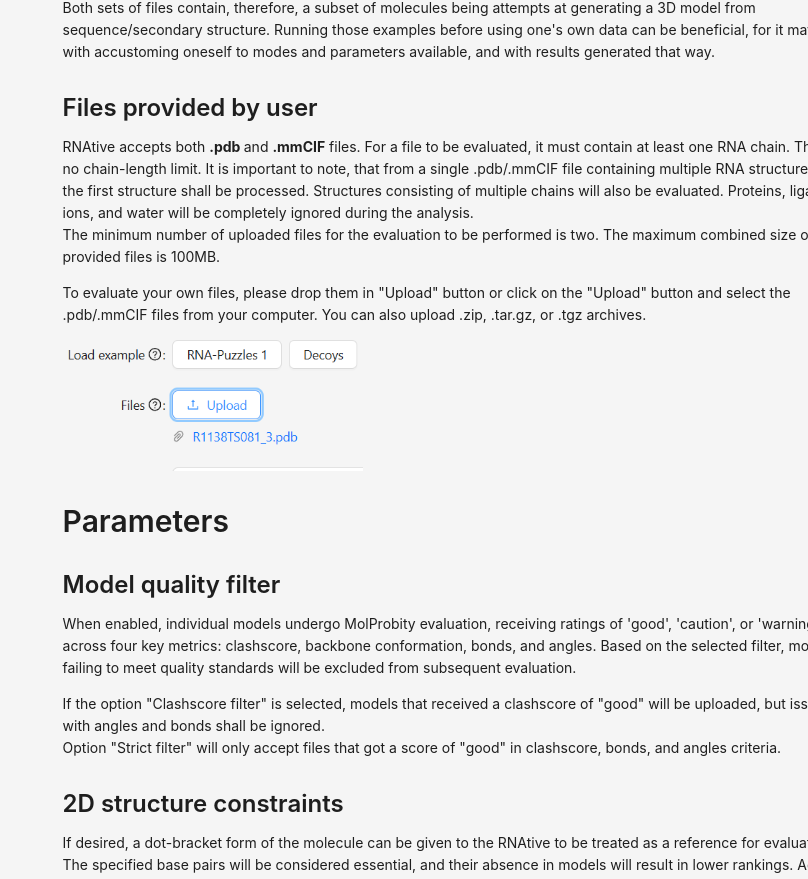
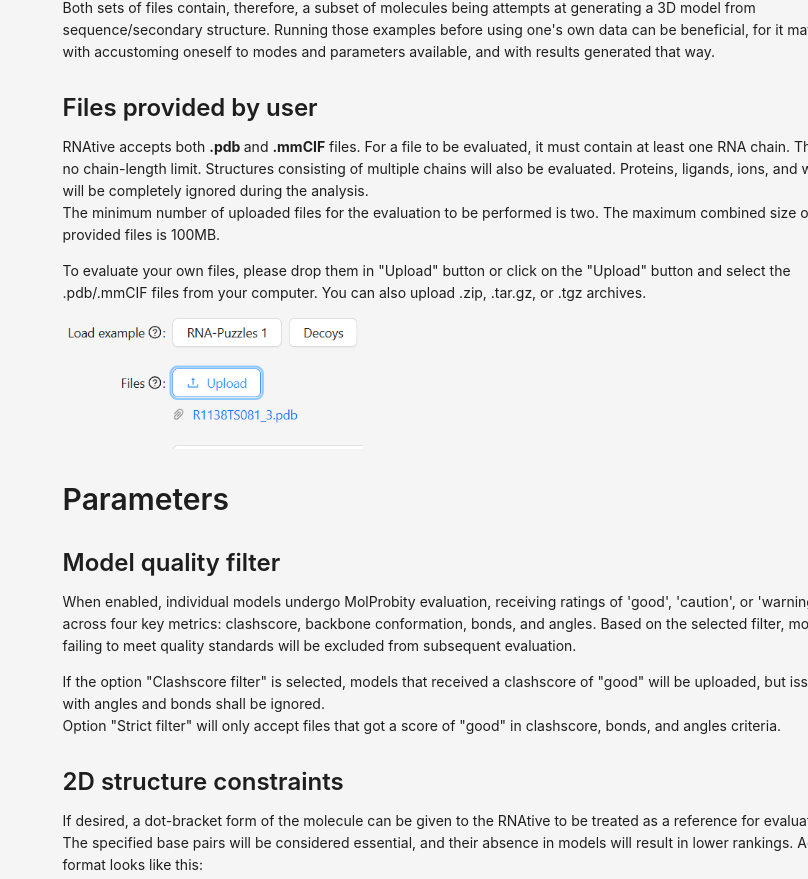
Before and after one commit to tzok/RNAtive, a React (Create React App) app in the folder my-app/: page /Help in a window 1280 px wide. Shown: the part 2193-3072 px from the top of the page, without its empty margins (472-1280 px from the left). Built offline with nearby package versions, Linux system fonts and the light colour scheme; no server answers.

Commit message:
removed info about only first structure in file being processed
removed info about only first structure in file being processed from the Help.js

```diff
--- a/my-app/src/Help.js
+++ b/my-app/src/Help.js
@@ -225,9 +225,7 @@ const Help = () => {
             <Paragraph>
               RNAtive accepts both <b>.pdb </b>and <b>.mmCIF</b> files. For a
               file to be evaluated, it must contain at least one RNA chain.
-              There is no chain-length limit. It is important to note, that from
-              a single .pdb/.mmCIF file containing multiple RNA structures, only
-              the first structure shall be processed. Structures consisting of
+              There is no chain-length limit. Structures consisting of
               multiple chains will also be evaluated. Proteins, ligands, ions,
               and water will be completely ignored during the analysis.<br></br>
               The minimum number of uploaded files for the evaluation to be
```
